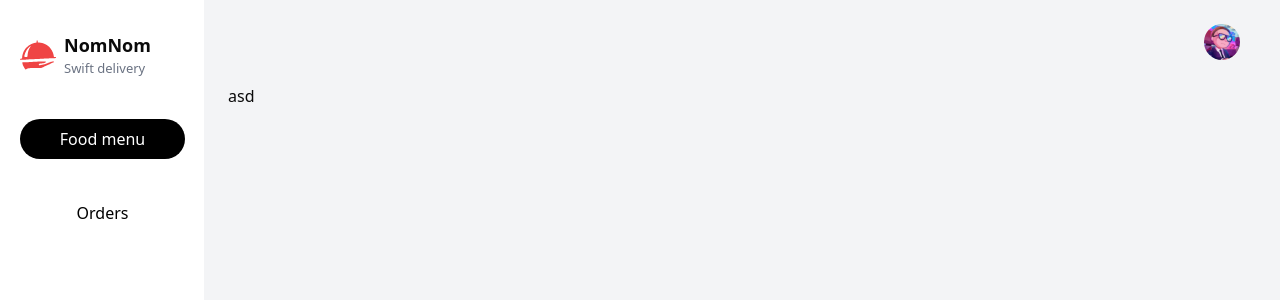
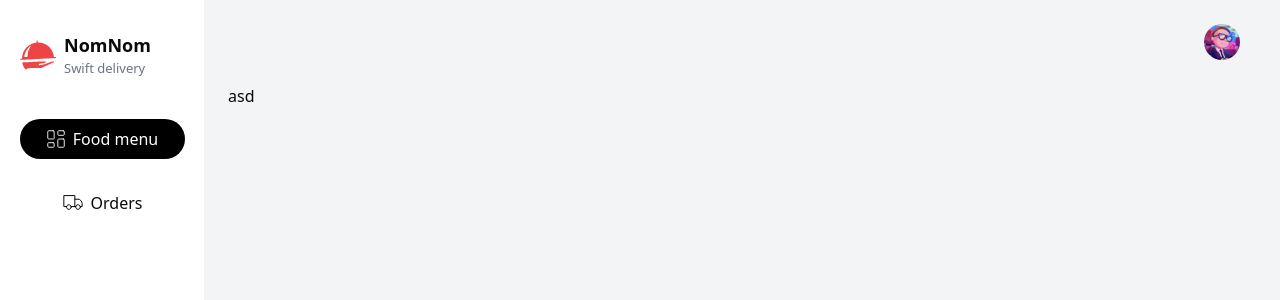
Before and after one commit to lolkiki25/food-admin, a Next.js app: page / in a window 1280 px wide. Shown: the top 300 px of the page. Built offline with nearby package versions, Linux system fonts and the light colour scheme.

Commit message:
sadebar last update

```diff
--- a/app/_components/Sidebar.tsx
+++ b/app/_components/Sidebar.tsx
@@ -10,8 +10,21 @@ export const Sidebar = () => {
           <p className="font-inter text-[13px] text-gray-500">Swift delivery</p>
         </div>
       </div>
-      <button className="bg-black w-[165px] h-10 rounded-4xl text-white mt-[40px]">Food menu</button>
-      <button className="w-[165px] h-10 rounded-4xl text-black mt-[34px]">Orders</button>
+      <div className="bg-black w-[165px] h-10 rounded-4xl text-white mt-[40px] flex items-center gap-2 justify-center">
+        <svg xmlns="http://www.w3.org/2000/svg" width="18" height="18" viewBox="0 0 18 18" fill="none">
+          <path d="M6.25 0.75H1.66667C1.16041 0.75 0.75 1.16041 0.75 1.66667V8.08333C0.75 8.58959 1.16041 9 1.66667 9H6.25C6.75626 9 7.16667 8.58959 7.16667 8.08333V1.66667C7.16667 1.16041 6.75626 0.75 6.25 0.75Z" stroke="#E4E4E7" stroke-linecap="round" stroke-linejoin="round" />
+          <path d="M16.3333 0.75H11.75C11.2437 0.75 10.8333 1.16041 10.8333 1.66667V4.41667C10.8333 4.92293 11.2437 5.33333 11.75 5.33333H16.3333C16.8396 5.33333 17.25 4.92293 17.25 4.41667V1.66667C17.25 1.16041 16.8396 0.75 16.3333 0.75Z" stroke="#E4E4E7" stroke-linecap="round" stroke-linejoin="round" />
+          <path d="M16.3333 9H11.75C11.2437 9 10.8333 9.41041 10.8333 9.91667V16.3333C10.8333 16.8396 11.2437 17.25 11.75 17.25H16.3333C16.8396 17.25 17.25 16.8396 17.25 16.3333V9.91667C17.25 9.41041 16.8396 9 16.3333 9Z" stroke="#E4E4E7" stroke-linecap="round" stroke-linejoin="round" />
+          <path d="M6.25 12.6667H1.66667C1.16041 12.6667 0.75 13.0771 0.75 13.5833V16.3333C0.75 16.8396 1.16041 17.25 1.66667 17.25H6.25C6.75626 17.25 7.16667 16.8396 7.16667 16.3333V13.5833C7.16667 13.0771 6.75626 12.6667 6.25 12.6667Z" stroke="#E4E4E7" stroke-linecap="round" stroke-linejoin="round" />
+        </svg>
+        <button>Food menu</button>
+      </div>
+      <div className="w-[165px] h-10 rounded-4xl mt-[24px] flex items-center gap-2 justify-center">
+        <svg xmlns="http://www.w3.org/2000/svg" width="20" height="15" viewBox="0 0 20 15" fill="none">
+          <path d="M8.16732 11.583H11.834M11.834 11.583V0.583008H0.833984V11.583H3.58398M11.834 11.583H12.7507M17.334 11.583H19.1673V8.52134C19.1677 8.03969 19.0732 7.56267 18.8892 7.11756C18.7051 6.67244 18.4352 6.26795 18.0948 5.92717L16.4173 4.24967H11.834M8.16732 12.0413C8.16732 13.307 7.1413 14.333 5.87565 14.333C4.61 14.333 3.58398 13.307 3.58398 12.0413C3.58398 10.7757 4.61 9.74968 5.87565 9.74968C7.1413 9.74968 8.16732 10.7757 8.16732 12.0413ZM17.334 12.0413C17.334 13.307 16.308 14.333 15.0423 14.333C13.7767 14.333 12.7507 13.307 12.7507 12.0413C12.7507 10.7757 13.7767 9.74968 15.0423 9.74968C16.308 9.74968 17.334 10.7757 17.334 12.0413Z" stroke="#09090B" stroke-linecap="round" stroke-linejoin="round" />
+        </svg>
+        <button>Orders</button>
+      </div>
     </div>
   );
 };
--- a/app/products/page.tsx
+++ b/app/products/page.tsx
@@ -65,7 +65,7 @@ export default function ProductPage() {
   return (
     <AdminLayout>
       <div className="bg-white rounded-lg p-6 mb-6 mr-10">
-        <p className="text-[19px] font-bold mb-6">Dishes category</p>
+        <p className="text-[20px] font-bold mb-6">Dishes category</p>
         <div className="flex flex-wrap gap-2">
           {categories.map((category) => (
             <div
```
